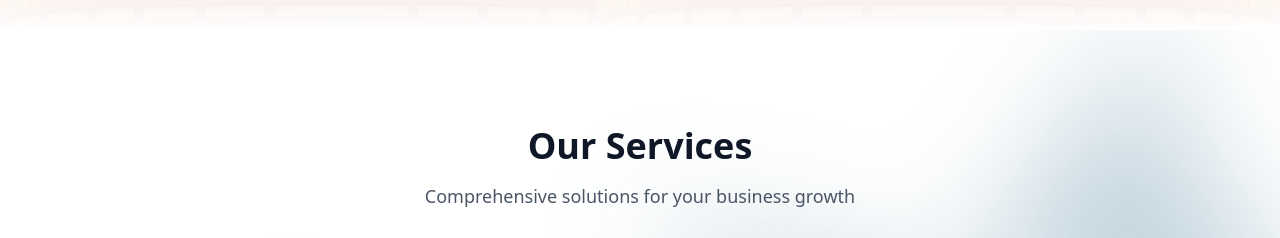
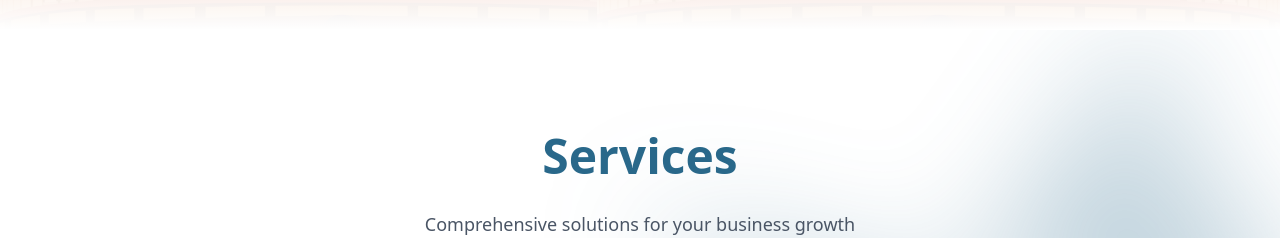
Before and after one commit to ShardulVanage/smechamberofindia, a Next.js app: page / in a window 1280 px wide. Shown: the part 1020-1258 px from the top of the page. Built offline with nearby package versions, Linux system fonts and the light colour scheme.

Commit message:
feat: Update Service component header to enhance clarity and styling

```diff
--- a/components/Service.jsx
+++ b/components/Service.jsx
@@ -7,7 +7,11 @@ function Service() {
        {/* Services Cards */}
           <div className="pb-16 sm:pb-20 lg:pb-24 pt-24">
             <div className="text-center mb-12">
-              <h2 className="text-3xl font-bold text-gray-900 sm:text-4xl">Our Services</h2>
+              <h2 className="text-3xl font-bold text-gray-900 sm:text-4xl"> </h2>
+              <h2 className="text-3xl sm:text-4xl lg:text-5xl font-bold text-gray-900 mb-6 leading-tight">
+
+            <span className="  text-[#29688A]"> Services</span>
+          </h2>
               <p className="mt-4 text-lg text-gray-600">Comprehensive solutions for your business growth</p>
             </div>
 
```
